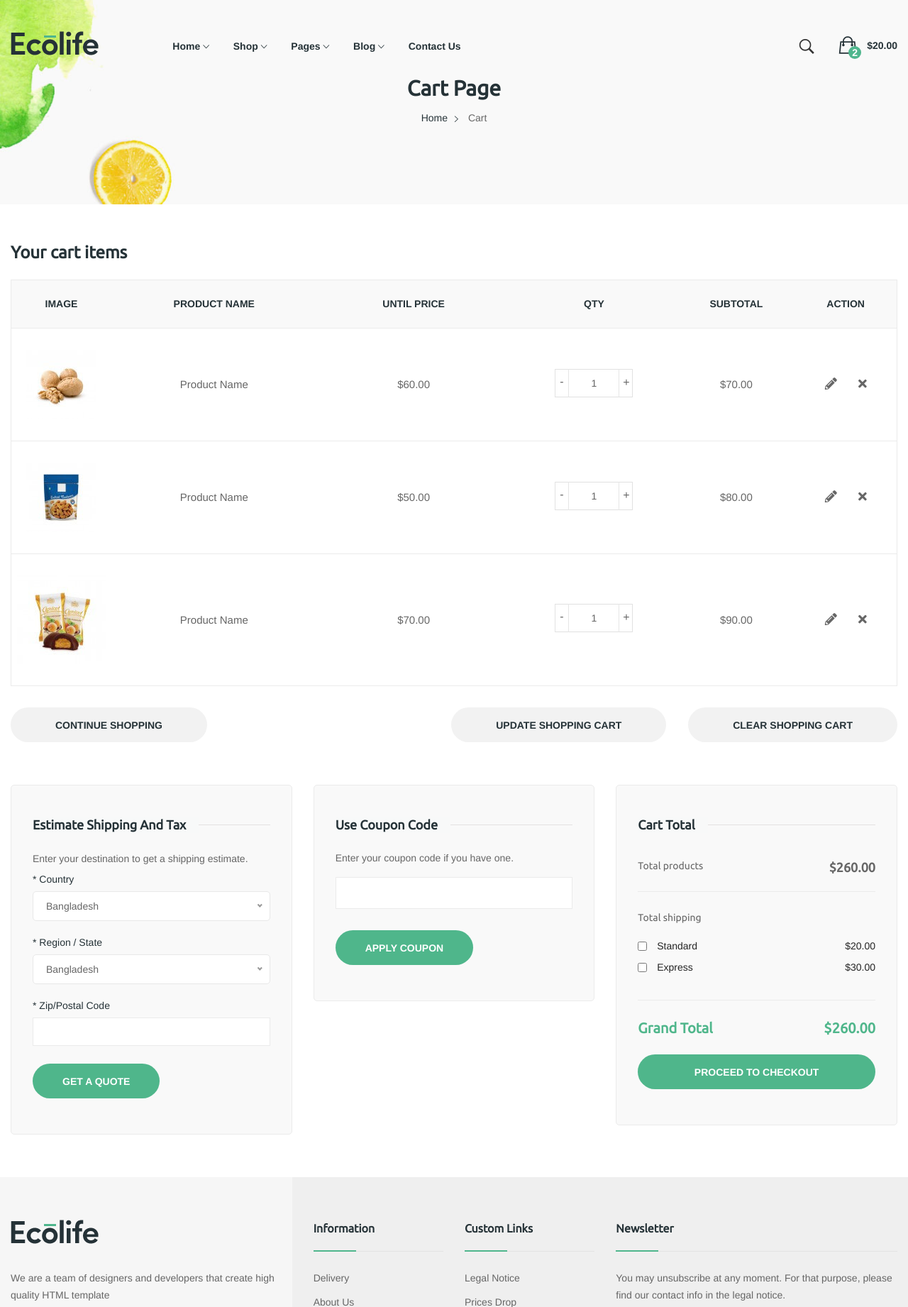
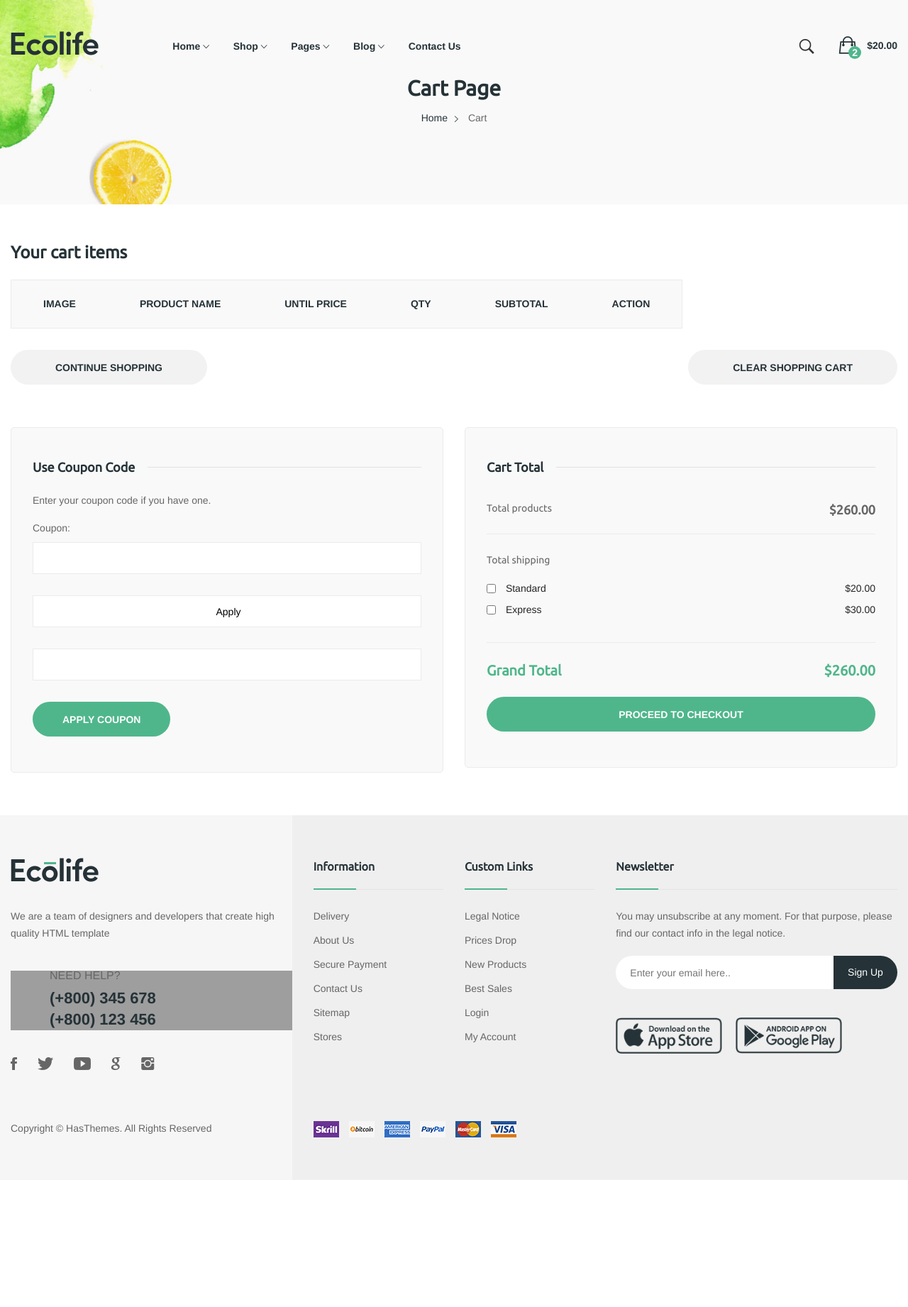
Before and after one commit to mrk24251/Myshop, a Django app: page /en/list/cart/ in a window 1280 px wide. Shown: the part 72-1914 px from the top of the page at 71% size. After the commit the page ends 1735 px from the top, so only its background shows below. Run offline with Django 3.2, Linux system fonts and the light colour scheme; lists and menus that the app fills with data are empty; parts of the project's set-up code (start-up, migrations or seed data) failed here and were passed over; some libraries are stand-ins or nearby versions; some web fonts are replaced; grey boxes are pictures that could not be loaded.

Commit message:
complete cart list section in cart detail

```diff
--- a/myshop/cart/templates/cart/detail.html
+++ b/myshop/cart/templates/cart/detail.html
@@ -1,13 +1,13 @@
 {% extends "shop/base.html" %}
 {% load static %}
 {% load i18n %}
+{% load currency %}
 
 {% block title %}
   {% trans "Your shopping cart" %}
 {% endblock %}
 
 {% block content %}
-
 
 <!--====== PRELOADER PART ENDS ======-->
 <div id="main">
@@ -31,74 +31,51 @@
     <!-- cart area start -->
     <div class="cart-main-area mtb-60px">
         <div class="container">
-                <h3 class="cart-page-title">Your cart items</h3>
+            <h3 class="cart-page-title">{% trans "Your cart items" %}</h3>
             <div class="row">
                 <div class="col-lg-12 col-md-12 col-sm-12 col-12">
-                        <form action="#">
                         <div class="table-content table-responsive cart-table-content">
                             <table>
                                 <thead>
                                     <tr>
-                                            <th>Image</th>
-                                            <th>Product Name</th>
-                                            <th>Until Price</th>
-                                            <th>Qty</th>
-                                            <th>Subtotal</th>
-                                            <th>Action</th>
+                                        <th>{% trans "Image" %}</th>
+                                        <th>{% trans "Product Name" %}</th>
+                                        <th>{% trans "Until Price" %}</th>
+                                        <th>{% trans "Qty" %}</th>
+                                        <th>{% trans "Subtotal" %}</th>
+                                        <th>{% trans "Action" %}</th>
                                     </tr>
                                 </thead>
                                 <tbody>
+
+                                    {% for item in cart %}
+                                        {% with product=item.product %}
                                             <tr>
                                                 <td class="product-thumbnail">
-                                                <a href="#"><img src="assets/images/product-image/mini-cart/1.jpg" alt="" /></a>
+                                                    <a href="{{ product.get_absolute_url }}"><img class="cart_img" src="{% if product.image %}{{ product.image.url }}{% else %}{% static "img/no_image.png" %}{% endif %}" alt="" /></a>
                                                 </td>
-                                            <td class="product-name"><a href="#">Product Name</a></td>
-                                            <td class="product-price-cart"><span class="amount">$60.00</span></td>
+                                                <form action="{% url "cart:cart_add" product.id %}" method="post">
+                                                    <td class="product-name"><a href="#">{{ product.name }}</a></td>
+                                                    <td class="product-price-cart"><span class="amount">{{ item.total_price_after_discount|currency:request.session.currency }} &nbsp;{{request.session.currency}}</span></td>
                                                     <td class="product-quantity">
-                                                <div class="cart-plus-minus">
-                                                    <input class="cart-plus-minus-box" type="text" name="qtybutton" value="1" />
-                                                </div>
+                                                        <span class="cart_quantity">
+                                                            {{ item.update_quantity_form.quantity }}
+                                                            {{ item.update_quantity_form.update }}
+                                                        </span>
                                                     </td>
-                                            <td class="product-subtotal">$70.00</td>
+                                                    <td class="product-subtotal">{{ cart.get_total_price|currency:request.session.currency }} &nbsp;{{request.session.currency}}</td>
                                                     <td class="product-remove">
-                                                <a href="#"><i class="fa fa-pencil-alt"></i></a>
-                                                <a href="#"><i class="fa fa-times"></i></a>
+                                                        {% csrf_token %}
+                                                        <input id="refresh_submit" style="display:none;" type="submit" value="Update">
+                                                        <a id="refresh_icon" href="#">
+                                                          <i class="fa fa-refresh"></i>
+                                                        </a>
+                                                        <a href="{% url "cart:cart_remove" product.id %}"><i class="fa fa-times"></i></a>
                                                     </td>
+                                                </form>
                                             </tr>
-                                        <tr>
-                                            <td class="product-thumbnail">
-                                                <a href="#"><img src="assets/images/product-image/mini-cart/2.jpg" alt="" /></a>
-                                            </td>
-                                            <td class="product-name"><a href="#">Product Name</a></td>
-                                            <td class="product-price-cart"><span class="amount">$50.00</span></td>
-                                            <td class="product-quantity">
-                                                <div class="cart-plus-minus">
-                                                    <input class="cart-plus-minus-box" type="text" name="qtybutton" value="1" />
-                                                </div>
-                                            </td>
-                                            <td class="product-subtotal">$80.00</td>
-                                            <td class="product-remove">
-                                                <a href="#"><i class="fa fa-pencil-alt"></i></a>
-                                                <a href="#"><i class="fa fa-times"></i></a>
-                                            </td>
-                                        </tr>
-                                        <tr>
-                                            <td class="product-thumbnail">
-                                                <a href="#"><img src="assets/images/product-image/mini-cart/3.jpg" alt="" /></a>
-                                            </td>
-                                            <td class="product-name"><a href="#">Product Name</a></td>
-                                            <td class="product-price-cart"><span class="amount">$70.00</span></td>
-                                            <td class="product-quantity">
-                                                <div class="cart-plus-minus">
-                                                    <input class="cart-plus-minus-box" type="text" name="qtybutton" value="1" />
-                                                </div>
-                                            </td>
-                                            <td class="product-subtotal">$90.00</td>
-                                            <td class="product-remove">
-                                                <a href="#"><i class="fa fa-pencil-alt"></i></a>
-                                                <a href="#"><i class="fa fa-times"></i></a>
-                                            </td>
-                                        </tr>
+                                        {% endwith %}
+                                    {% endfor %}
                                 </tbody>
                             </table>
                         </div>
@@ -106,75 +83,35 @@
                             <div class="col-lg-12">
                                 <div class="cart-shiping-update-wrapper">
                                     <div class="cart-shiping-update">
-                                            <a href="#">Continue Shopping</a>
+                                        <a href="{% url "shop:product_list" %}">{% trans "Continue Shopping" %}</a>
                                     </div>
                                     <div class="cart-clear">
-                                            <button>Update Shopping Cart</button>
-                                            <a href="#">Clear Shopping Cart</a>
+                                        <a href="{% url "cart:cart_remove_all" %}">{% trans "Clear Shopping Cart" %}</a>
                                     </div>
                                 </div>
                             </div>
                         </div>
-                        </form>
                     <div class="row">
-                            <div class="col-lg-4 col-md-6">
-                                <div class="cart-tax">
-                                    <div class="title-wrap">
-                                        <h4 class="cart-bottom-title section-bg-gray">Estimate Shipping And Tax</h4>
-                                    </div>
-                                    <div class="tax-wrapper">
-                                        <p>Enter your destination to get a shipping estimate.</p>
-                                        <div class="tax-select-wrapper">
-                                            <div class="tax-select">
-                                                <label>
-                                                    * Country
-                                                </label>
-                                                <select class="email s-email s-wid">
-                                                    <option>Bangladesh</option>
-                                                    <option>Albania</option>
-                                                    <option>Åland Islands</option>
-                                                    <option>Afghanistan</option>
-                                                    <option>Belgium</option>
-                                                </select>
-                                            </div>
-                                            <div class="tax-select">
-                                                <label>
-                                                    * Region / State
-                                                </label>
-                                                <select class="email s-email s-wid">
-                                                    <option>Bangladesh</option>
-                                                    <option>Albania</option>
-                                                    <option>Åland Islands</option>
-                                                    <option>Afghanistan</option>
-                                                    <option>Belgium</option>
-                                                </select>
-                                            </div>
-                                            <div class="tax-select mb-25px">
-                                                <label>
-                                                    * Zip/Postal Code
-                                                </label>
-                                                <input type="text" />
-                                            </div>
-                                            <button class="cart-btn-2" type="submit">Get A Quote</button>
-                                        </div>
-                                    </div>
-                                </div>
-                            </div>
-                            <div class="col-lg-4 col-md-6">
+                        <div class="col-lg-6 col-md-6">
                             <div class="discount-code-wrapper">
                                 <div class="title-wrap">
-                                        <h4 class="cart-bottom-title section-bg-gray">Use Coupon Code</h4>
+                                    <h4 class="cart-bottom-title section-bg-gray">{% trans "Use Coupon Code" %}</h4>
                                 </div>
                                 <div class="discount-code">
-                                        <p>Enter your coupon code if you have one.</p>
-                                        <form>
+                                    <p>{% trans "Enter your coupon code if you have one." %}</p>
+                                    <form action="{% url "coupons:apply" %}" method="post">
+                                        {{ coupon_apply_form }}
+                                        {% csrf_token %}
+                                        <input type="submit" value="{% trans "Apply" %}">
+                                    </form>
+                                    <form action="{% url "coupons:apply" %}" method="post">
                                         <input type="text" required="" name="name" />
-                                            <button class="cart-btn-2" type="submit">Apply Coupon</button>
+                                        <button class="cart-btn-2" type="submit">{% trans "Apply Coupon" %}</button>
                                     </form>
                                 </div>
                             </div>
                         </div>
-                            <div class="col-lg-4 col-md-12">
+                        <div class="col-lg-6 col-md-6">
                             <div class="grand-totall">
                                 <div class="title-wrap">
                                     <h4 class="cart-bottom-title section-bg-gary-cart">Cart Total</h4>
@@ -235,22 +172,22 @@
 <!--          </tr>-->
 <!--        {% endwith %}-->
 <!--      {% endfor %}-->
-<!--      {% if cart.coupon %}-->
-<!--        <tr class="subtotal">-->
-<!--          <td>{% trans "Subtotal" %}</td>-->
-<!--          <td colspan="4"></td>-->
-<!--          <td class="num">${{ cart.get_total_price|floatformat:"2" }}</td>-->
-<!--        </tr>-->
-<!--        <tr>-->
-<!--          {% blocktrans with code=cart.coupon.code discount=cart.coupon.discount %}-->
-<!--              <td>"{{ code }}" coupon ({{ discount }}% off)</td>-->
-<!--          {% endblocktrans %}-->
-<!--          <td colspan="4"></td>-->
-<!--          <td class="num neg">-->
-<!--            - ${{ cart.get_discount|floatformat:"2" }}-->
-<!--          </td>-->
-<!--        </tr>-->
-<!--      {% endif %}-->
+      {% if cart.coupon %}
+        <tr class="subtotal">
+          <td>{% trans "Subtotal" %}</td>
+          <td colspan="4"></td>
+          <td class="num">${{ cart.get_total_price|floatformat:"2" }}</td>
+        </tr>
+        <tr>
+          {% blocktrans with code=cart.coupon.code discount=cart.coupon.discount %}
+              <td>"{{ code }}" coupon ({{ discount }}% off)</td>
+          {% endblocktrans %}
+          <td colspan="4"></td>
+          <td class="num neg">
+            - ${{ cart.get_discount|floatformat:"2" }}
+          </td>
+        </tr>
+      {% endif %}
 <!--      <tr class="total">-->
 <!--        <td>{% trans "Total" %}</td>-->
 <!--        <td colspan="4"></td>-->
@@ -288,3 +225,11 @@
 <!--    </a>-->
 <!--  </p>-->
 {% endblock %}
+
+{% block domready %}
+  $("#refresh_icon").on('click',function(e){
+    var ddd=$(this);
+    console.log("ddddd");
+    ddd.parent().parent().children(".product-remove").children("#refresh_submit").click()
+  })
+{% endblock %}
--- a/myshop/cart/urls.py
+++ b/myshop/cart/urls.py
@@ -11,4 +11,8 @@ urlpatterns = [
     path('remove/<int:product_id>/',
         views.cart_remove,
         name='cart_remove'),
+
+    path('remove_all/',
+         views.cart_remove_all,
+         name='cart_remove_all'),
 ]
--- a/myshop/cart/views.py
+++ b/myshop/cart/views.py
@@ -26,6 +26,11 @@ def cart_remove(request, product_id):
     cart.remove(product)
     return redirect('cart:cart_detail')
 
+def cart_remove_all(request):
+    cart = Cart(request)
+    cart.remove_all()
+    return redirect('cart:cart_detail')
+
 def cart_detail(request):
     cart = Cart(request)
     for item in cart:
--- a/myshop/shop/static/css/base.css
+++ b/myshop/shop/static/css/base.css
@@ -110,6 +110,14 @@ a.button.light {
 
 .text-right {
     text-align:right;
+}
+.cart_quantity{
+    display: -webkit-inline-box;
+}
+.cart_img{
+    width: 150px;
+    height: 110px;
+    margin-left: 20px;
 }
 td input[type="submit"] {
     font-size:12px;
--- a/myshop/shop/templates/shop/base.html
+++ b/myshop/shop/templates/shop/base.html
@@ -12,6 +12,7 @@
         <link href="{% static "css/base.css" %}" rel="stylesheet">
         <!-- Favicon -->
         <link rel="shortcut icon" type="image/x-icon" href="assets/images/favicon/favicon.png" />
+        <link rel="stylesheet" href="https://cdnjs.cloudflare.com/ajax/libs/font-awesome/4.7.0/css/font-awesome.min.css">
 
         <!-- Google Fonts -->
         <link href="https://fonts.googleapis.com/css?family=Open+Sans:300,300i,400,400i,600,600i,700,700i,800&amp;display=swap" rel="stylesheet" />
```
Also changed, not shown: myshop/cart/cart.py (+16 -2 lines), myshop/db.sqlite3. Lines whose indentation alone changed are shown as unchanged.
